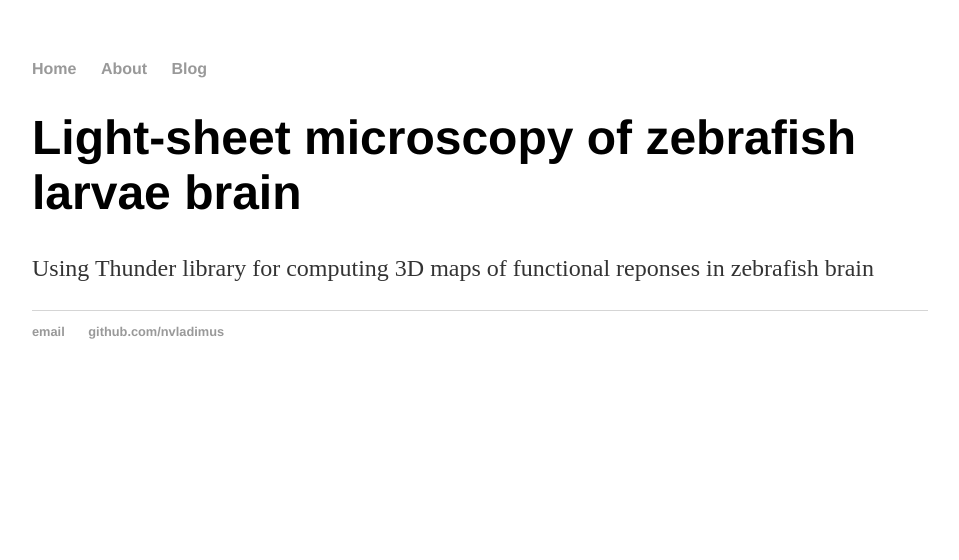
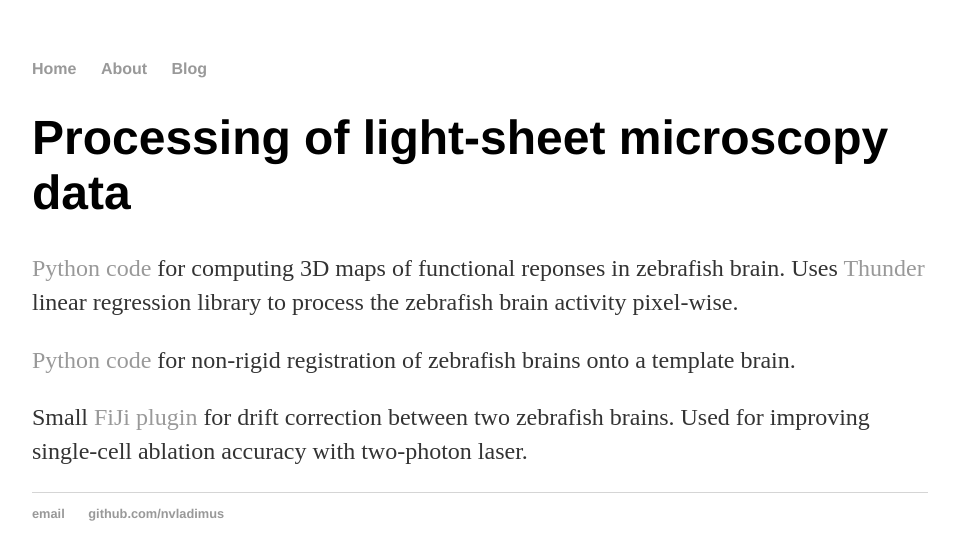
Before and after one commit to nvladimus/nvladimus.github.io, a Jekyll site: the page built from index.md, in a window 1280 px wide. Shown: the top 560 px of the page, without its empty margins (160-1119 px from the left). Built offline with Jekyll 4.4.1, drawn with Linux system fonts in a browser that asks for light colours.

Commit message:
Update index.md

```diff
--- a/index.md
+++ b/index.md
@@ -2,5 +2,9 @@
 layout: default
 title: Microscopy and programming
 ---
-# Light-sheet microscopy of zebrafish larvae brain
-Using Thunder library for computing 3D maps of functional reponses in zebrafish brain
+# Processing of light-sheet microscopy data
+[Python code](https://github.com/nvladimus/ZebrafishFunctionalMaps_LinearRegression) for computing 3D maps of functional reponses in zebrafish brain. Uses [Thunder](https://github.com/thunder-project/thunder-regression) linear regression library to process the zebrafish brain activity pixel-wise.
+
+[Python code](https://github.com/nvladimus/ZebrafishBrainRegistration_Zbrain_ANTs) for non-rigid registration of zebrafish brains onto a template brain.
+
+Small [FiJi plugin](https://github.com/nvladimus/zebrascope_targets) for drift correction between two zebrafish brains. Used for improving single-cell ablation accuracy with two-photon laser.
```
